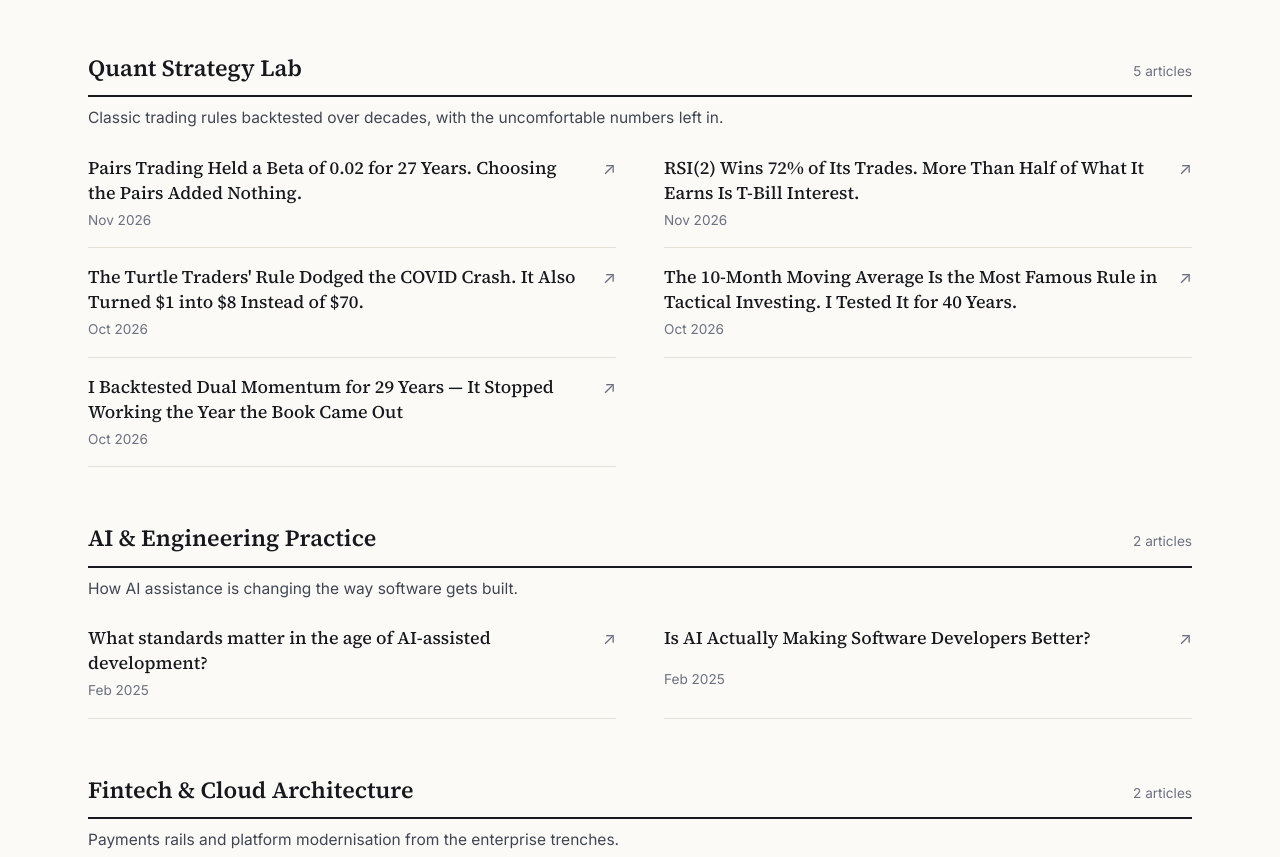
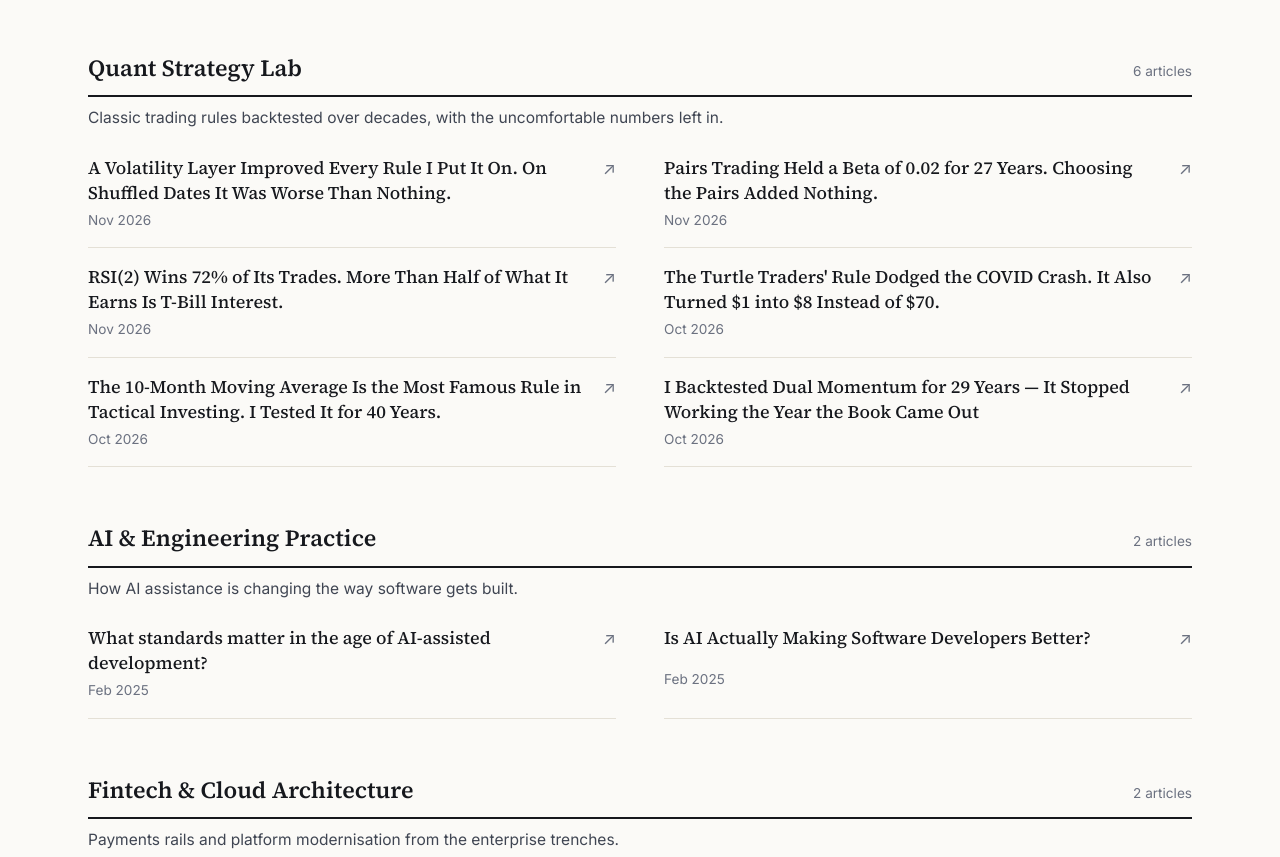
Before and after one commit to abhinav-neo/abhinav-neo.github.io, a plain HTML site: page index.html in a window 1280 px wide. Shown: the part 5602-6459 px from the top of the page. Drawn offline with Linux system fonts and the light colour scheme.

Commit message:
Add Strategy Lab article #6 to the writing list
Volatility targeting, and the Quant Strategy Lab group count goes to six.

```diff
--- a/index.html
+++ b/index.html
@@ -578,11 +578,15 @@ footer { border-top: 1px solid var(--rule); padding: 1.75rem 3rem; display: flex
     <div class="pub-group" id="writing-quant">
       <div class="pub-group-head">
         <h3 class="pub-group-title">Quant Strategy Lab</h3>
-        <span class="pub-group-count">5 articles</span>
+        <span class="pub-group-count">6 articles</span>
       </div>
       <p class="pub-group-desc">Classic trading rules backtested over decades, with the uncomfortable numbers left in.</p>
       <div class="pub-grid">
-      <a href="https://medium.com/@abhinav.neo/pairs-trading-held-a-beta-of-0-02-for-27-years-choosing-the-pairs-added-nothing-2dbce6e45092" target="_blank" class="pub-card">
+      <a href="https://medium.com/@abhinav.neo/a-volatility-layer-improved-every-rule-i-put-it-on-on-shuffled-dates-it-was-worse-than-nothing-ea5b3bb123c6" target="_blank" class="pub-card">
+        <div class="pub-date">Nov 2026</div>
+        <div class="pub-title">A Volatility Layer Improved Every Rule I Put It On. On Shuffled Dates It Was Worse Than Nothing.</div>
+        <div class="pub-footer"><span class="pub-tag">Quant &middot; Risk</span><span class="pub-arrow">&#8599;</span></div>
+      </a>      <a href="https://medium.com/@abhinav.neo/pairs-trading-held-a-beta-of-0-02-for-27-years-choosing-the-pairs-added-nothing-2dbce6e45092" target="_blank" class="pub-card">
         <div class="pub-date">Nov 2026</div>
         <div class="pub-title">Pairs Trading Held a Beta of 0.02 for 27 Years. Choosing the Pairs Added Nothing.</div>
         <div class="pub-footer"><span class="pub-tag">Quant &middot; Backtesting</span><span class="pub-arrow">&#8599;</span></div>
```
